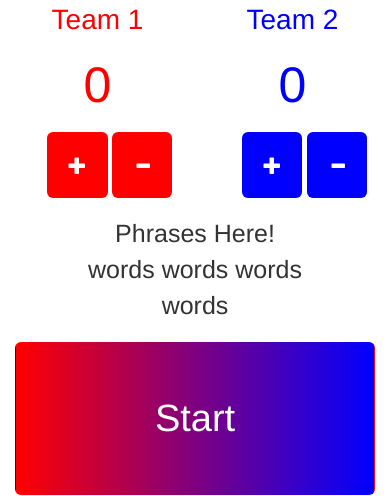
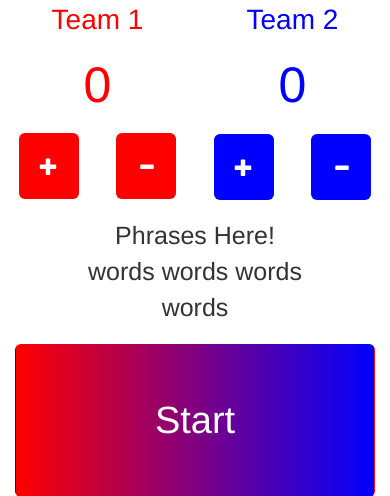
Before and after one commit to MRemetz/wordmemes, a Flask app: page / in a window 390 px wide. Shown: the top 496 px of the page. Run offline with Flask 2, Linux system fonts and the light colour scheme; some libraries are stand-ins or nearby versions.

Commit message:
edited columns for buttons

```diff
--- a/templates/index.html
+++ b/templates/index.html
@@ -46,25 +46,25 @@
             </div>
 
             <div class="row" align="center">
-                <div class="col-md-1 col-xs-1"></div>
+                <div class="col-md-1"></div>
 
-                <div class="col-md-2 col-xs-2">
+                <div class="col-md-2 col-xs-3">
                     <span id="team-1-plus" class="team-1 btn btn-lg glyphicon glyphicon-plus"></span>
                 </div>
-                <div class="col-md-2 col-xs-2">
+                <div class="col-md-2 col-xs-3">
                     <span id="team-1-minus"class="team-1 btn btn-lg glyphicon glyphicon-minus"></span>
                 </div>
 
-                <div class="col-md-2 col-xs-2"></div>
+                <div class="col-md-2"></div>
 
-                <div class="col-md-2 col-xs-2">
+                <div class="col-md-2 col-xs-3">
                     <span id="team-2-plus" class="team-2 btn btn-lg glyphicon glyphicon-plus"></span>
                 </div>
-                <div class="col-md-2 col-xs-2">
+                <div class="col-md-2 col-xs-3">
                     <span id="team-2-minus" class="team-2 btn btn-lg glyphicon glyphicon-minus"></span>
                 </div>
 
-                <div class="col-md-1 col-xs-1"></div>
+                <div class="col-md-1"></div>
             </div>
 
             <div class="row">
```
